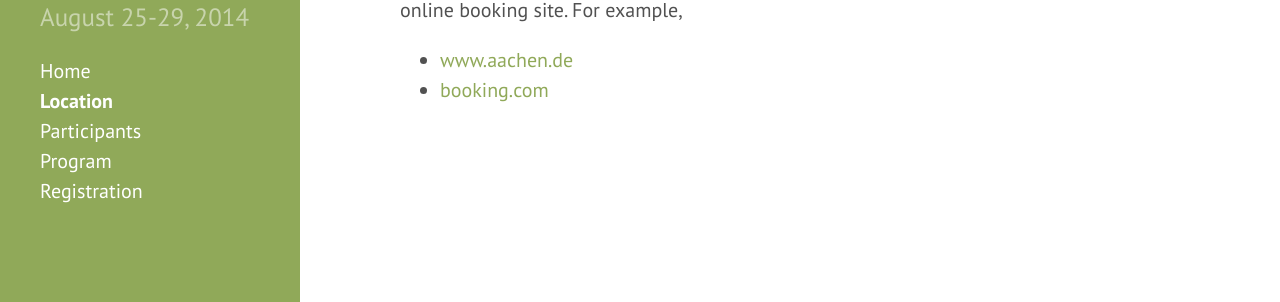
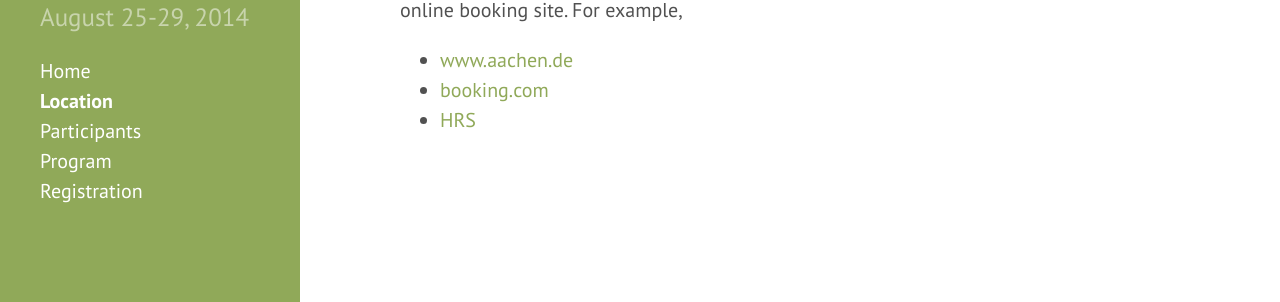
Before and after one commit to olexandr-konovalov/gapdays2014, a Jekyll site: the page built from location.md, in a window 1280 px wide. Shown: the part 295-597 px from the top of the page. Built offline with Jekyll 4.4.1, drawn with Linux system fonts in a browser that asks for light colours; Markdown is read by kramdown in place of the engine named in the settings.

Commit message:
Add HRS to online hotel services

```diff
--- a/location.md
+++ b/location.md
@@ -14,4 +14,5 @@ TODO: describe where it is going to take place exactly, how to get there; perhap
 We would like to ask the participants to book accomodation by themselves via an online booking site. For example,
 
  * [www.aachen.de](http://www.aachen.de/EN/ts/130_onlinebooking/index.html)
- * [booking.com](http://booking.com)
+ * [booking.com](http://www.booking.com)
+ * [HRS](http://www.hrs.de)
```
